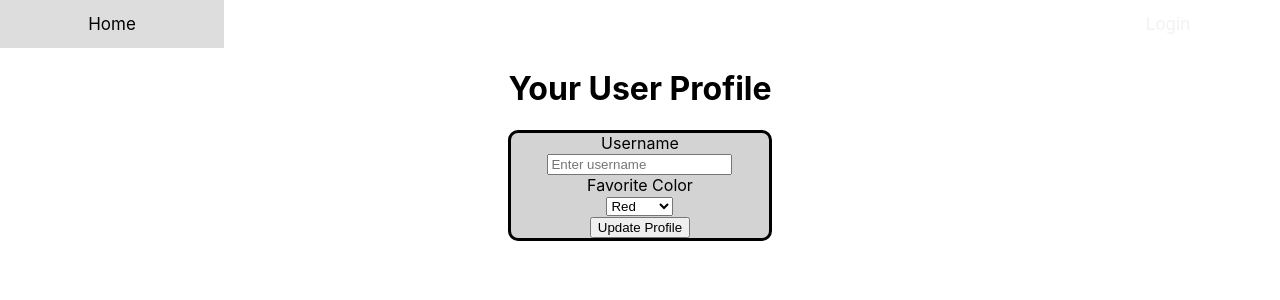
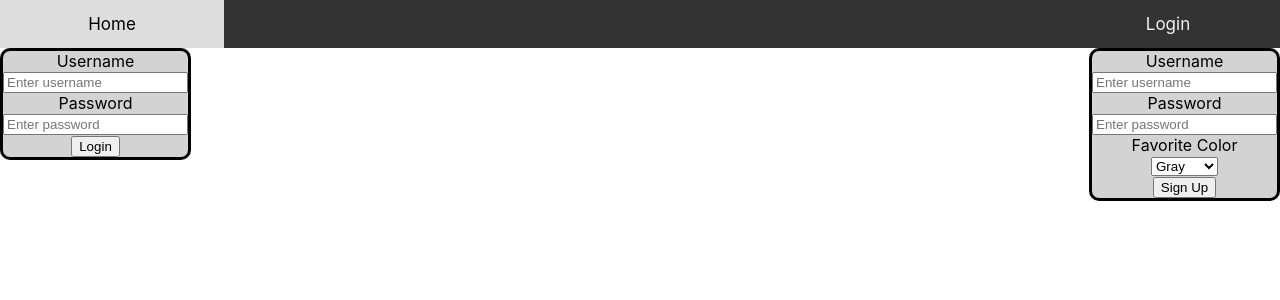
Before and after one commit to wakennedy/Splat-Frontend, a React (Create React App) app: page /user in a window 1280 px wide. Shown: the top 300 px of the page. Built offline with nearby package versions, Linux system fonts and the light colour scheme; no server answers.

Commit message:
attempted redirects

```diff
--- a/package.json
+++ b/package.json
@@ -9,6 +9,7 @@
     "bootstrap": "^3.4.1",
     "react": "^16.13.1",
     "react-dom": "^16.13.1",
+    "react-router": "^4.1.1",
     "react-router-dom": "^5.2.0",
     "react-scripts": "3.4.1",
     "react-sidebar": "^3.0.2"
--- a/src/App.css
+++ b/src/App.css
@@ -122,3 +122,8 @@ td {
   border-radius: 10px;
   background-color: lightgray;
 }
+.log-wrapper {
+  display: flex;
+  flex-direction: row;
+  justify-content: space-between;
+}
--- a/src/App.js
+++ b/src/App.js
@@ -2,12 +2,14 @@ import React, { Component } from "react";
 import "./App.css";
 import "./css/taskTable.css";
 import Navbar from "./components/Navbar.js";
-import { BrowserRouter as Router, Route } from "react-router-dom";
+import { BrowserRouter, Route } from "react-router-dom";
 import Home from "./pages/Home";
 import User from "./pages/User";
 import SignUp from "./pages/SignUp";
 import Login from "./pages/Login";
+// import { createBrowserHistory } from "./history";
 
+// const history = createBrowserHistory();
 const TASKBASEURL = "http://localhost:3000/tasks";
 const USERBASEURL = "http://localhost:3000/users";
 
@@ -37,7 +39,84 @@ class App extends Component {
 
   login = (loginuser) => {
     localStorage.setItem("user_id", loginuser.id);
+    localStorage.setItem("logged_in", true);
     this.setState({ user: loginuser });
+  };
+  logout = () => {
+    console.log("Logout Click");
+    localStorage.setItem("user_id", null);
+    localStorage.setItem("logged_in", false);
+
+    this.setState({ user: {} });
+  };
+  renderHome = () => {
+    let logged = localStorage.getItem("logged_in");
+    if (logged == "true") {
+      return this.ifLoggedIn();
+    } else {
+      return this.ifNotLoggedIn();
+    }
+  };
+  ifLoggedIn = () => {
+    return (
+      <BrowserRouter>
+        <Navbar user={this.state.user} log={this.state.log} />
+        <div className="Main">
+          <Route
+            exact
+            path="/"
+            render={() => (
+              <Home
+                tasks={this.state.tasks}
+                user={this.state.user}
+                onComplete={this.handleComplete}
+                onSubmit={this.handleSubmit}
+                onDelete={this.handleDelete}
+              />
+            )}
+          />
+          <Route
+            exact
+            path="/user"
+            render={() => (
+              <User
+                user={this.state.user}
+                tasks={this.state.tasks}
+                logout={this.logout}
+                renderHome={this.renderHome}
+              />
+            )}
+          />
+          <Route
+            exact
+            path="/signup"
+            render={(props) => <SignUp {...props} onLogin={this.login} />}
+          />
+          <Route
+            exact
+            path="/login"
+            render={(props) => (
+              <Login
+                {...props}
+                onLogin={this.login}
+                renderHome={this.renderHome}
+              />
+            )}
+          />
+        </div>
+      </BrowserRouter>
+    );
+  };
+  ifNotLoggedIn = () => {
+    return (
+      <BrowserRouter>
+        <Navbar user={this.state.user} log={this.state.log} />
+        <div className="log-wrapper">
+          <Login onLogin={this.login} renderHome={this.renderHome} />
+          <SignUp onLogin={this.login} renderHome={this.renderHome} />
+        </div>
+      </BrowserRouter>
+    );
   };
   handleComplete = (info) => {
     let key = info.id;
@@ -72,7 +151,6 @@ class App extends Component {
         });
       });
   };
-
   handleDelete = (info) => {
     let tasksarray = [...this.state.tasks];
     let index = tasksarray.indexOf(info);
@@ -88,41 +166,48 @@ class App extends Component {
 
   render() {
     return (
-      <Router>
-        <Navbar user={this.state.user} />
-        <div className="Main">
-          <Route
-            exact
-            path="/"
-            render={() => (
-              <Home
-                tasks={this.state.tasks}
-                user={this.state.user}
-                onComplete={this.handleComplete}
-                onSubmit={this.handleSubmit}
-                onDelete={this.handleDelete}
-              />
-            )}
-          />
-          <Route
-            exact
-            path="/user"
-            render={() => (
-              <User user={this.state.user} tasks={this.state.tasks} />
-            )}
-          />
-          <Route
-            exact
-            path="/signup"
-            render={(props) => <SignUp {...props} onLogin={this.login} />}
-          />
-          <Route
-            exact
-            path="/login"
-            render={(props) => <Login {...props} onLogin={this.login} />}
-          />
-        </div>
-      </Router>
+      <div>{this.state.user == {} ? null : this.renderHome()}</div>
+      // <div>{this.renderHome()}</div>
+      // <Router>
+      //   <Navbar user={this.state.user} log={this.state.log} />
+      //   <div className="Main">
+      //     <Route
+      //       exact
+      //       path="/"
+      //       render={() => (
+      //         <Home
+      //           tasks={this.state.tasks}
+      //           user={this.state.user}
+      //           onComplete={this.handleComplete}
+      //           onSubmit={this.handleSubmit}
+      //           onDelete={this.handleDelete}
+      //         />
+      //       )}
+      //     />
+      //     <Route
+      //       exact
+      //       path="/user"
+      //       render={() => (
+      //         <User
+      //           user={this.state.user}
+      //           tasks={this.state.tasks}
+      //           logout={this.logout}
+      //           log={this.state.log}
+      //         />
+      //       )}
+      //     />
+      //     <Route
+      //       exact
+      //       path="/signup"
+      //       render={(props) => <SignUp {...props} onLogin={this.login} />}
+      //     />
+      //     <Route
+      //       exact
+      //       path="/login"
+      //       render={(props) => <Login {...props} onLogin={this.login} />}
+      //     />
+      //   </div>
+      // </Router>
     );
   }
 }
--- a/src/components/Navbar.js
+++ b/src/components/Navbar.js
@@ -2,7 +2,11 @@ import React, { Component } from "react";
 import { NavLink } from "react-router-dom";
 
 export default class NavBar extends Component {
-  render() {
+  renderLogs = () => {
+    const { user } = this.props;
+    let logged = localStorage.getItem("logged_in");
+
+    if (logged == "true") {
       return (
         <div
           className="navbar"
@@ -11,13 +15,45 @@ export default class NavBar extends Component {
           <NavLink to="/" exact>
             Home
           </NavLink>
-        <NavLink to="/user" exact>
-          {this.props.user.username}
+
+          <NavLink to="/user" exact style={{ float: "right" }}>
+            {user.username}
           </NavLink>
+        </div>
+      );
+    } else {
+      return (
+        <div className="navbar" style={{ backgroundColor: "#333" }}>
+          <NavLink to="/" exact>
+            Home
+          </NavLink>
+
           <NavLink to="/login" exact style={{ float: "right" }}>
             Login
           </NavLink>
         </div>
       );
     }
+  };
+
+  render() {
+    return (
+      <div>{this.renderLogs()}</div>
+      //   <div
+      //     className="navbar"
+      //     style={{ backgroundColor: `${this.props.user.color}` }}
+      //   >
+      //     <NavLink to="/" exact>
+      //       Home
+      //     </NavLink>
+      //     {this.renderLogs()}
+      //     {/* <NavLink to="/user" exact>
+      //       {this.props.user.username}
+      //     </NavLink>
+      //     <NavLink to="/login" exact style={{ float: "right" }}>
+      //       Login
+      //     </NavLink> */}
+      //   </div>
+    );
   }
+}
--- /dev/null
+++ b/src/history.js
@@ -0,0 +1,3 @@
+import { createBrowserHistory } from "history";
+
+export default createBrowserHistory();
--- a/src/pages/Login.js
+++ b/src/pages/Login.js
@@ -1,5 +1,4 @@
 import React, { Component } from "react";
-import { NavLink } from "react-router-dom";
 
 const URL = "http://localhost:3000/auth";
 const EMPTYFIELDS = {
@@ -44,6 +43,7 @@ export default class Login extends Component {
         }
       });
     this.setState({ fields: EMPTYFIELDS });
+    this.props.renderHome();
   };
 
   render() {
@@ -80,9 +80,6 @@ export default class Login extends Component {
               <button type="submit">Login</button>
             </div>
           </form>
-          <NavLink to="/signup" exact>
-            Sign Up
-          </NavLink>
         </div>
       </div>
     );
--- a/src/pages/SignUp.js
+++ b/src/pages/SignUp.js
@@ -36,7 +36,7 @@ export default class Signup extends Component {
       .then((user) => {
         if (!user.error) {
           this.props.onLogin(user);
-          this.props.history.push("/");
+          //   this.props.history.push("/");
         } else {
           this.setState({ error: true });
         }
@@ -90,7 +90,7 @@ export default class Signup extends Component {
               </div>
             </div>
             <div className="form button">
-              <button type="submit">Login</button>
+              <button type="submit">Sign Up</button>
             </div>
           </form>
         </div>
--- a/src/pages/User.js
+++ b/src/pages/User.js
@@ -1,4 +1,5 @@
 import React, { Component } from "react";
+// import history from "../history";
 
 const URL = "http://localhost:3000/users";
 
@@ -39,8 +40,13 @@ export default class User extends Component {
       body: JSON.stringify(this.state.fields),
     })
       .then((resp) => resp.json())
-      .then(console.log)
+
+      // .then(this.props.history.push("/"))
+      //   this.props.history.push("/");
+
       .catch();
+    // this.props.renderHome();
+    // this.props.history.push("/");
   };
 
   render() {
@@ -48,7 +54,7 @@ export default class User extends Component {
     return (
       <div className="wrapper">
         <div className="ui form">
-          <h1>Your User Profile</h1>
+          <h1>{username}</h1>
           <form onSubmit={this.handleSubmit}>
             <div className="ui field">
               <label>Username</label>
@@ -82,6 +88,11 @@ export default class User extends Component {
             </div>
           </form>
         </div>
+        <div>
+          <button type="click" onClick={this.props.logout}>
+            Logout
+          </button>
+        </div>
       </div>
     );
   }
```
Also changed, not shown: 1 other file (tests, documents, lock files or other folders). Lines whose indentation alone changed are shown as unchanged.
